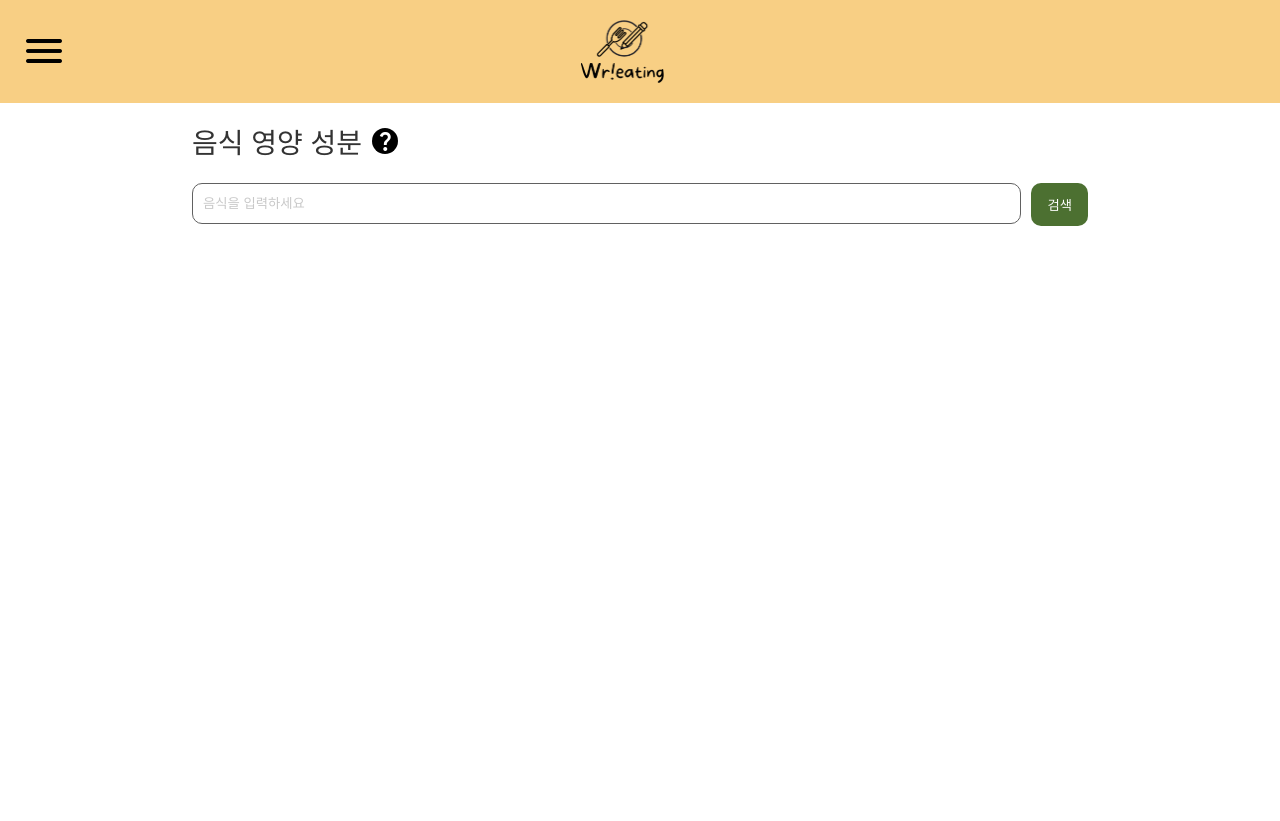
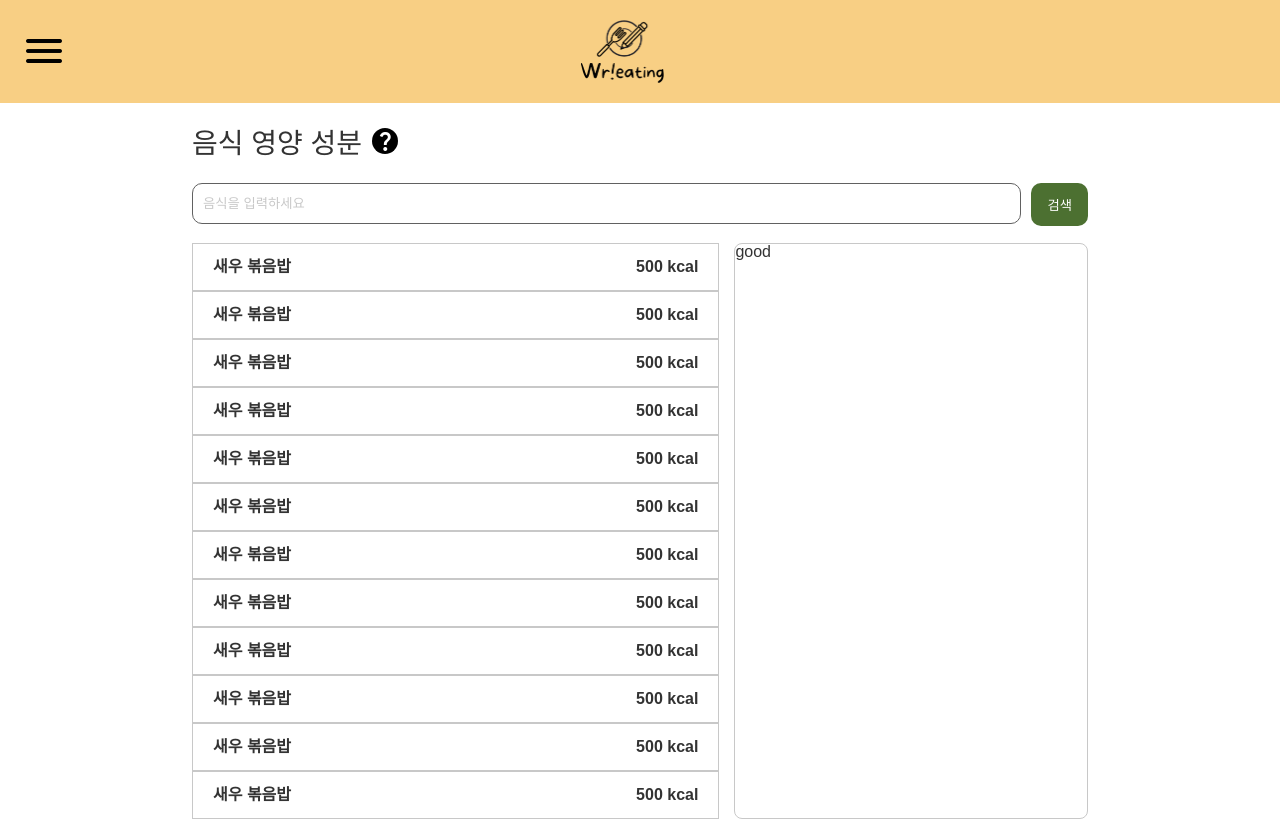
Before and after one commit to codestates-seb/seb43_main_004, a React (Create React App) app in the folder client/: page /nutrient in a window 1280 px wide. Shown: the top 821 px of the page. Built offline with nearby package versions, Linux system fonts and the light colour scheme; data requests are answered from the project's data file; a web font is replaced by a local one.

Commit message:
Chore : 자동배포 yml파일 추가

```diff
--- a/client/db.json
+++ b/client/db.json
@@ -43,7 +43,6 @@
       "totalPages": 1
     }
   },
-
   "profile": [
     {
     "id": 1,
@@ -201,6 +200,112 @@
       "recipe": [],
       "comment": ""
     }
-  ]
+  ],
+  "nutrient" :{
+        "data" : [
+          {
+            "foodName": "새우 볶음밥",
+            "carbohydrate": 30,
+            "protein": 33,
+            "fat": 9,
+            "kcal": 500,
+            "sugar": 10
+          },
+          {
+            "foodName": "새우 볶음밥",
+            "carbohydrate": 30,
+            "protein": 33,
+            "fat": 9,
+            "kcal": 500,
+            "sugar": 10
+          },
+          {
+            "foodName": "새우 볶음밥",
+            "carbohydrate": 30,
+            "protein": 33,
+            "fat": 9,
+            "kcal": 500,
+            "sugar": 10
+          },
+          {
+            "foodName": "새우 볶음밥",
+            "carbohydrate": 30,
+            "protein": 33,
+            "fat": 9,
+            "kcal": 500,
+            "sugar": 10
+          },
+          {
+            "foodName": "새우 볶음밥",
+            "carbohydrate": 30,
+            "protein": 33,
+            "fat": 9,
+            "kcal": 500,
+            "sugar": 10
+          },
+          {
+            "foodName": "새우 볶음밥",
+            "carbohydrate": 30,
+            "protein": 33,
+            "fat": 9,
+            "kcal": 500,
+            "sugar": 10
+          },
+          {
+            "foodName": "새우 볶음밥",
+            "carbohydrate": 30,
+            "protein": 33,
+            "fat": 9,
+            "kcal": 500,
+            "sugar": 10
+          },
+          {
+            "foodName": "새우 볶음밥",
+            "carbohydrate": 30,
+            "protein": 33,
+            "fat": 9,
+            "kcal": 500,
+            "sugar": 10
+          },
+          {
+            "foodName": "새우 볶음밥",
+            "carbohydrate": 30,
+            "protein": 33,
+            "fat": 9,
+            "kcal": 500,
+            "sugar": 10
+          },
+          {
+            "foodName": "새우 볶음밥",
+            "carbohydrate": 30,
+            "protein": 33,
+            "fat": 9,
+            "kcal": 500,
+            "sugar": 10
+          },
+          {
+            "foodName": "새우 볶음밥",
+            "carbohydrate": 30,
+            "protein": 33,
+            "fat": 9,
+            "kcal": 500,
+            "sugar": 10
+          },
+          {
+            "foodName": "새우 볶음밥",
+            "carbohydrate": 30,
+            "protein": 33,
+            "fat": 9,
+            "kcal": 500,
+            "sugar": 10
+          }
+        ],
+        "pageInfo": {
+        "page": 1,
+        "size": 10,
+        "totalElements": 12,
+        "totalPages": 1
+        }
+}
 
 }
--- a/client/src/components/Common/Footer.tsx
+++ b/client/src/components/Common/Footer.tsx
@@ -3,7 +3,6 @@ import styled from 'styled-components'
 
 const FooterWrapper = styled.footer`
   position: relative;
-  transform: translateY(-100%);
   height: 164px;
   font-weight: 500;
   font-size: 14px;
--- a/client/src/components/archieve/FoodArchivePage.tsx
+++ b/client/src/components/archieve/FoodArchivePage.tsx
@@ -1,11 +1,16 @@
-import React, { useState } from 'react'
+import axios from 'axios'
+import React, { useEffect, useState } from 'react'
 import styled from 'styled-components'
 import Button from '../Common/Button'
 import Input from '../Common/Input'
+import PaginationComponent from '../Common/Pagination'
+import { dtoResponsePage } from '../../dto'
 
 const FoodArchive = () => {
   const [inputVal, setInputVal] = useState('')
-  console.log(inputVal)
+  const [nutrientData, setNutrientData] =
+    useState<dtoResponsePage<nutrient> | null>(null)
+  console.log(nutrientData)
 
   const onClick = () => {
     console.log('hi')
@@ -14,6 +19,12 @@ const FoodArchive = () => {
   const onChangeInput = (e: React.ChangeEvent<HTMLInputElement>) => {
     setInputVal(e.target.value)
   }
+
+  useEffect(() => {
+    axios.get('http://localhost:4000/nutrient').then((res) => {
+      setNutrientData(res.data)
+    })
+  }, [])
 
   return (
     <FoodArchiveWrapper>
@@ -30,14 +41,46 @@ const FoodArchive = () => {
         />
         <Button onClick={onClick}>검색</Button>
       </div>
+      <div className="archive">
+        <ul className="archive__lists">
+          {nutrientData &&
+            nutrientData.data.map((nutrient, idx) => {
+              return (
+                <li className="archive__list" key={idx}>
+                  <p>{nutrient.foodName}</p>
+                  <p>{nutrient.kcal} kcal</p>
+                </li>
+              )
+            })}
+        </ul>
+        <div className="list__detail">good</div>
+      </div>
+      <PaginationComponent totalItemsCount={7000} />
     </FoodArchiveWrapper>
   )
 }
 
 export default FoodArchive
 
+export interface nutrient {
+  foodName: string
+  carbohydrate: number
+  protein: number
+  fat: number
+  kcal: number
+  sugar: number
+}
+
+export interface nutrientResponse {
+  data: nutrient[]
+}
+
 const FoodArchiveWrapper = styled.div`
   width: 70vw;
+
+  .archive {
+    display: flex;
+  }
 
   header {
     display: flex;
@@ -67,4 +110,24 @@ const FoodArchiveWrapper = styled.div`
       margin-left: 1rem;
     }
   }
+
+  .archive__lists {
+    flex: 6;
+    border-radius: 8px;
+    margin-right: 1.5rem;
+  }
+
+  .archive__list {
+    display: flex;
+    justify-content: space-between;
+    padding: 1.5rem 2rem;
+    font-weight: 600;
+    border: 1px solid var(--color-light-gray);
+  }
+
+  .list__detail {
+    flex: 4;
+    border: 1px solid var(--color-light-gray);
+    border-radius: 8px;
+  }
 `
```
Also changed, not shown: 1 other file (tests, documents, lock files or other folders).
